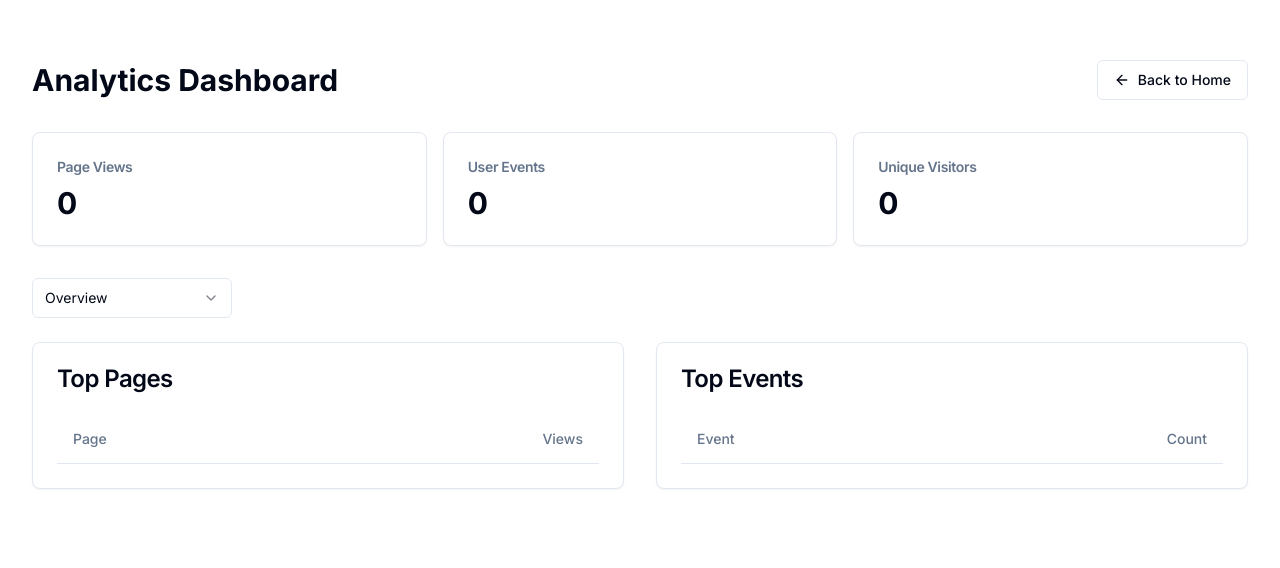
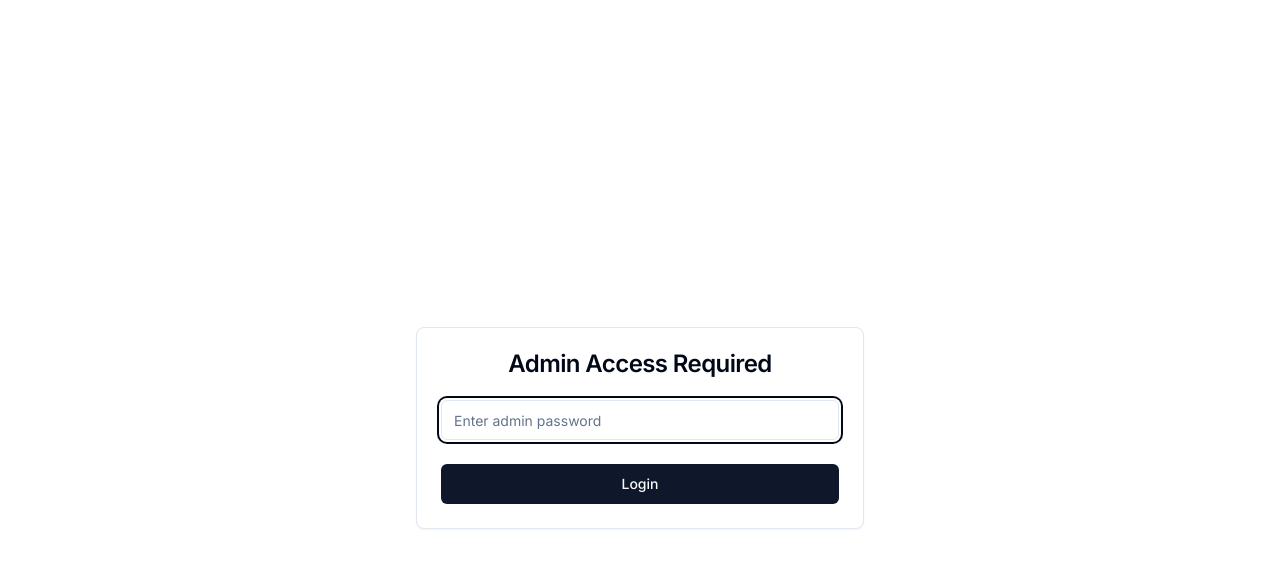
Before and after one commit to vibhuk16/VK, a React (Vite) app: page /analytics in a window 1280 px wide. Shown: the part 164-732 px from the top of the page. Built offline with nearby package versions, Linux system fonts and the light colour scheme.

Commit message:
feat: Implement admin-only analytics view
- Restrict access to the analytics section.
- Update the website title.

```diff
--- a/index.html
+++ b/index.html
@@ -1,13 +1,14 @@
+
 <!DOCTYPE html>
 <html lang="en">
   <head>
     <meta charset="UTF-8" />
     <meta name="viewport" content="width=device-width, initial-scale=1.0" />
-    <title>slick-profile-site</title>
+    <title>Vibhu's world</title>
     <meta name="description" content="Lovable Generated Project" />
     <meta name="author" content="Lovable" />
 
-    <meta property="og:title" content="slick-profile-site" />
+    <meta property="og:title" content="Vibhu's world" />
     <meta property="og:description" content="Lovable Generated Project" />
     <meta property="og:type" content="website" />
     <meta property="og:image" content="https://lovable.dev/opengraph-image-p98pqg.png" />
--- /dev/null
+++ b/src/components/AdminLogin.tsx
@@ -0,0 +1,75 @@
+
+import React, { useState } from 'react';
+import { Button } from '@/components/ui/button';
+import { Input } from '@/components/ui/input';
+import { Card, CardContent, CardHeader, CardTitle } from '@/components/ui/card';
+import { adminLogin } from '@/services/analytics';
+import { useToast } from '@/hooks/use-toast';
+
+interface AdminLoginProps {
+  onLoginSuccess: () => void;
+}
+
+const AdminLogin: React.FC<AdminLoginProps> = ({ onLoginSuccess }) => {
+  const [password, setPassword] = useState('');
+  const [isLoading, setIsLoading] = useState(false);
+  const { toast } = useToast();
+
+  const handleLogin = (e: React.FormEvent) => {
+    e.preventDefault();
+    setIsLoading(true);
+
+    // Simulate a slight delay for authentication
+    setTimeout(() => {
+      const isSuccess = adminLogin(password);
+
+      if (isSuccess) {
+        toast({
+          title: "Login successful",
+          description: "You now have access to analytics",
+        });
+        onLoginSuccess();
+      } else {
+        toast({
+          title: "Access denied",
+          description: "Incorrect password",
+          variant: "destructive",
+        });
+      }
+
+      setIsLoading(false);
+    }, 600);
+  };
+
+  return (
+    <div className="flex items-center justify-center min-h-screen">
+      <Card className="w-full max-w-md">
+        <CardHeader>
+          <CardTitle className="text-center">Admin Access Required</CardTitle>
+        </CardHeader>
+        <CardContent>
+          <form onSubmit={handleLogin}>
+            <div className="grid gap-6">
+              <div className="grid gap-3">
+                <Input
+                  id="password"
+                  placeholder="Enter admin password"
+                  type="password"
+                  value={password}
+                  onChange={(e) => setPassword(e.target.value)}
+                  required
+                  autoFocus
+                />
+              </div>
+              <Button type="submit" disabled={isLoading}>
+                {isLoading ? "Verifying..." : "Login"}
+              </Button>
+            </div>
+          </form>
+        </CardContent>
+      </Card>
+    </div>
+  );
+};
+
+export default AdminLogin;
--- a/src/components/Resume.tsx
+++ b/src/components/Resume.tsx
@@ -5,7 +5,7 @@ import { Button } from '@/components/ui/button';
 import { Card, CardContent } from '@/components/ui/card';
 import { Separator } from '@/components/ui/separator';
 import { Link } from 'react-router-dom';
-import { trackPageView, trackEvent } from '@/services/analytics';
+import { trackPageView, trackEvent, isAdmin } from '@/services/analytics';
 
 const Resume: React.FC = () => {
   // Track page view when the component mounts
@@ -135,6 +135,7 @@ const Resume: React.FC = () => {
                 Contact Me <ArrowRight className="ml-2" size={16} />
               </a>
             </Button>
+            {isAdmin() && (
               <Button
                 variant="outline"
                 asChild
@@ -146,6 +147,7 @@ const Resume: React.FC = () => {
                   View Analytics
                 </Link>
               </Button>
+            )}
           </div>
         </div>
       </div>
--- a/src/pages/Analytics.tsx
+++ b/src/pages/Analytics.tsx
@@ -1,4 +1,3 @@
-
 import React, { useState, useEffect } from 'react';
 import { Card, CardContent, CardHeader, CardTitle } from '@/components/ui/card';
 import {
@@ -9,11 +8,12 @@ import {
   TableBody,
   TableCell
 } from '@/components/ui/table';
-import { getAnalyticsData } from '@/services/analytics';
+import { getAnalyticsData, isAdmin, adminLogout } from '@/services/analytics';
 import { Select, SelectContent, SelectItem, SelectTrigger, SelectValue } from '@/components/ui/select';
 import { Button } from '@/components/ui/button';
-import { ArrowLeft } from 'lucide-react';
-import { Link } from 'react-router-dom';
+import { ArrowLeft, LogOut } from 'lucide-react';
+import { Link, useNavigate } from 'react-router-dom';
+import AdminLogin from '@/components/AdminLogin';
 
 interface AnalyticsSession {
   sessionId: string;
@@ -47,8 +47,12 @@ interface AnalyticsData {
 const Analytics: React.FC = () => {
   const [analyticsData, setAnalyticsData] = useState<AnalyticsData | null>(null);
   const [view, setView] = useState<'overview' | 'pageviews' | 'events'>('overview');
+  const [authenticated, setAuthenticated] = useState<boolean>(isAdmin());
+  const navigate = useNavigate();
 
   useEffect(() => {
+    // Only fetch data if authenticated
+    if (authenticated) {
       const data = getAnalyticsData();
       setAnalyticsData(data);
 
@@ -59,7 +63,18 @@ const Analytics: React.FC = () => {
       }, 10000);
 
       return () => clearInterval(interval);
-  }, []);
+    }
+  }, [authenticated]);
+
+  const handleLogout = () => {
+    adminLogout();
+    setAuthenticated(false);
+    navigate('/');
+  };
+
+  if (!authenticated) {
+    return <AdminLogin onLoginSuccess={() => setAuthenticated(true)} />;
+  }
 
   if (!analyticsData) {
     return (
@@ -90,11 +105,16 @@ const Analytics: React.FC = () => {
     <div className="container py-8">
       <div className="flex justify-between items-center mb-8">
         <h1 className="text-3xl font-bold">Analytics Dashboard</h1>
+        <div className="flex gap-2">
+          <Button variant="outline" onClick={handleLogout}>
+            <LogOut size={16} className="mr-2" /> Logout
+          </Button>
           <Button variant="outline" asChild>
             <Link to="/" className="flex items-center gap-2">
               <ArrowLeft size={16} /> Back to Home
             </Link>
           </Button>
+        </div>
       </div>
 
       <div className="grid grid-cols-1 md:grid-cols-3 gap-4 mb-8">
--- a/src/services/analytics.ts
+++ b/src/services/analytics.ts
@@ -13,6 +13,30 @@ declare global {
     gtag?: (...args: any[]) => void;
   }
 }
+
+// Admin password for analytics access
+const ADMIN_PASSWORD = "vibhu123"; // In a real app, this would be securely stored
+
+// Check if user is authenticated as admin
+export const isAdmin = (): boolean => {
+  return localStorage.getItem('analytics_admin_auth') === 'true';
+};
+
+// Admin login function
+export const adminLogin = (password: string): boolean => {
+  const isCorrect = password === ADMIN_PASSWORD;
+
+  if (isCorrect) {
+    localStorage.setItem('analytics_admin_auth', 'true');
+  }
+
+  return isCorrect;
+};
+
+// Admin logout function
+export const adminLogout = (): void => {
+  localStorage.removeItem('analytics_admin_auth');
+};
 
 // Initialize analytics data in localStorage if it doesn't exist
 const initializeAnalytics = () => {
```
Lines whose indentation alone changed are shown as unchanged.
